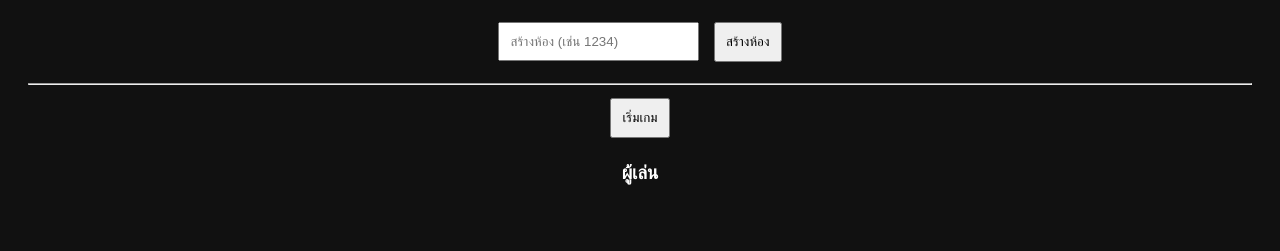
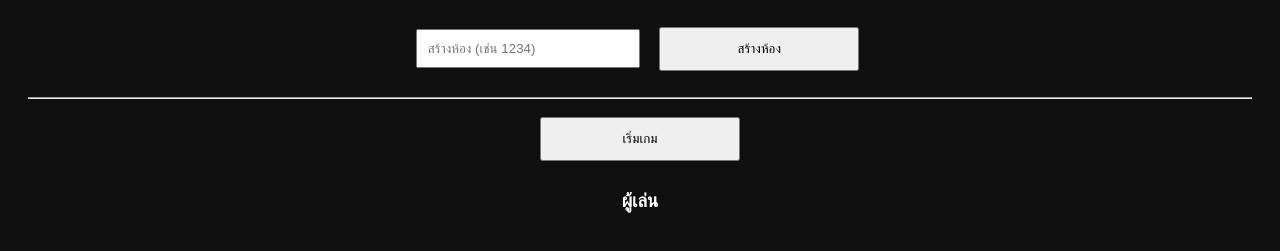
Before and after one commit to tanawutmalirum29-ux/werewolf-online, a website: page public/gm.html in a window 1280 px wide. Shown: the part 79-330 px from the top of the page. Drawn offline with nearby package versions, Linux system fonts and the light colour scheme; no server answers.

Commit message:
Update style.css

```diff
--- a/public/style.css
+++ b/public/style.css
@@ -1,19 +1,20 @@
 body {
+  background: #0f0f0f;
+  color: white;
   font-family: Arial;
-  background: #111;
-  color: white;
   text-align: center;
   padding: 20px;
 }
 
-input, button {
+button {
+  padding: 12px;
+  margin: 10px;
+  width: 200px;
+  cursor: pointer;
+}
+
+input {
   padding: 10px;
   margin: 5px;
+  width: 200px;
 }
-
-#chat {
-  border: 1px solid white;
-  height: 200px;
-  overflow-y: auto;
-  margin: 10px;
-}
```
